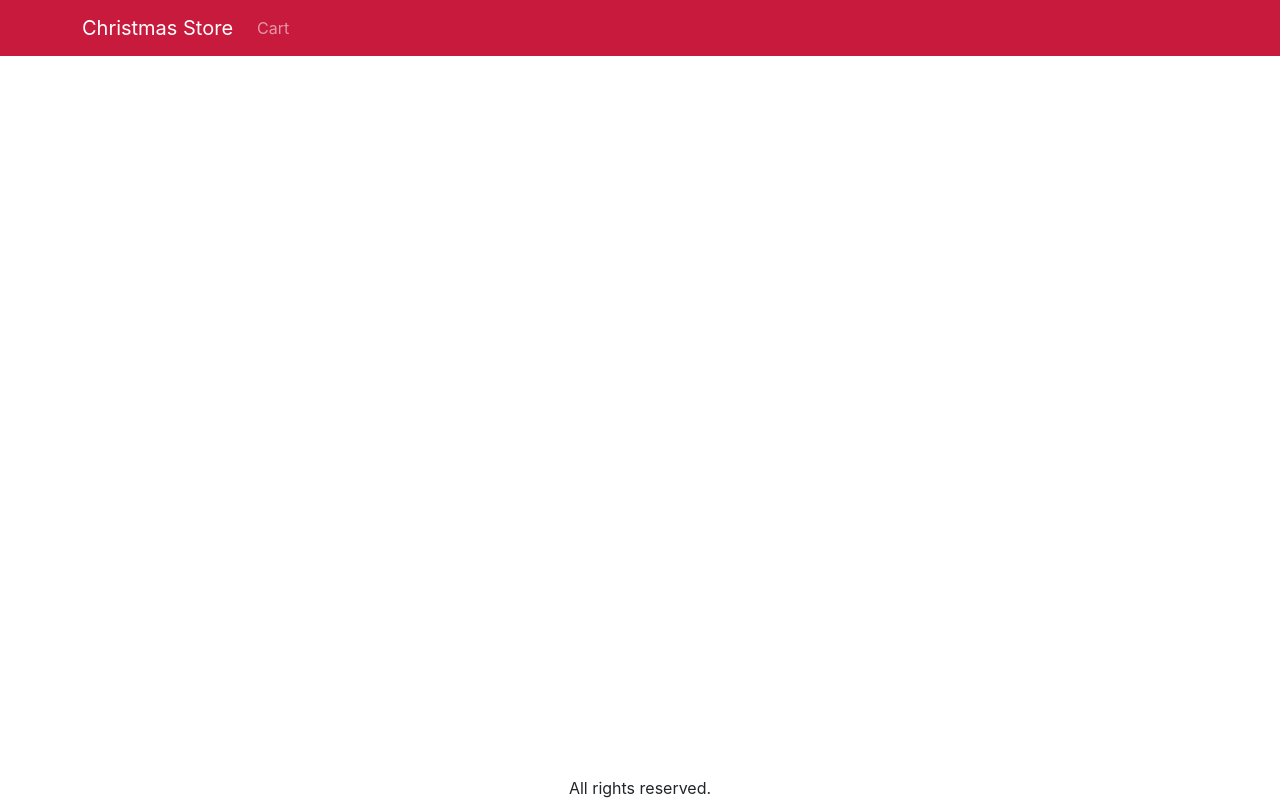
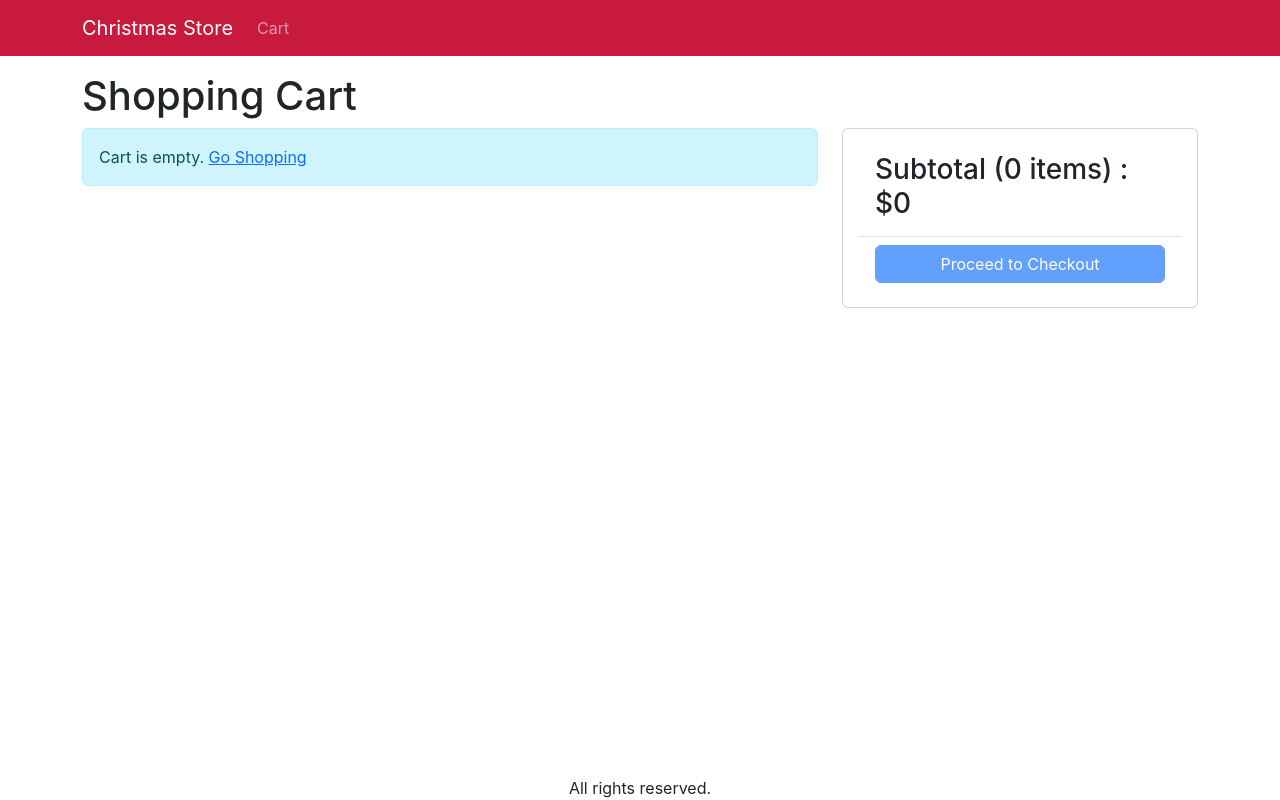
Before and after one commit to twang72/Christmas-Store, a React (Create React App) app in the folder frontend/: page /cart in a window 1280 px wide. Built offline with nearby package versions, Linux system fonts and the light colour scheme.

Commit message:
Create CartScreen to show list of items and subtotal price, and checkout button.

```diff
--- a/frontend/src/App.js
+++ b/frontend/src/App.js
@@ -8,6 +8,7 @@
 import { LinkContainer } from 'react-router-bootstrap';
 import { useContext } from 'react';
 import { Store } from './Store';
+import CartScreen from './screens/CartScreen';
 
 function App() {
   const { state } = useContext(Store);
@@ -37,8 +38,9 @@
         <main>
           <Container className="mt-3">
             <Routes>
+              <Route path="/product/:slug" element={<ProductScreen />} />
+              <Route path="/cart" element={<CartScreen />} />
               <Route path="/" element={<HomeScreen />} />
-              <Route path="/product/:slug" element={<ProductScreen />} />
             </Routes>
           </Container>
         </main>
--- a/frontend/src/index.css
+++ b/frontend/src/index.css
@@ -40,7 +40,7 @@
 }
 
 .rating span {
-  color:gold;
+  color: gold;
 }
 
 .btn-primary {
@@ -50,3 +50,7 @@
 .img-large {
   max-width: 100%;
 }
+
+.img-thumbnail {
+  height: 80px;
+}
--- /dev/null
+++ b/frontend/src/screens/CartScreen.js
@@ -0,0 +1,96 @@
+import { useContext } from 'react';
+import { Helmet } from 'react-helmet-async';
+import { Store } from '../Store';
+import Row from 'react-bootstrap/esm/Row';
+import Col from 'react-bootstrap/esm/Col';
+import MessageBox from '../components/MessageBox';
+import ListGroup from 'react-bootstrap/ListGroup';
+import Button from 'react-bootstrap/Button';
+import Card from 'react-bootstrap/Card';
+import { Link } from 'react-router-dom';
+
+export default function CartScreen() {
+  const { state, dispatch: ctxDispatch } = useContext(Store);
+  const {
+    cart: { cartItems },
+  } = state;
+
+  return (
+    <div>
+      <Helmet>
+        <title>Shopping Cart</title>
+      </Helmet>
+      <h1>Shopping Cart</h1>
+      <Row>
+        <Col md={8}>
+          {cartItems.length === 0 ? (
+            <MessageBox>
+              Cart is empty. <Link to="/">Go Shopping</Link>
+            </MessageBox>
+          ) : (
+            <ListGroup>
+              {cartItems.map((item) => (
+                <ListGroup.Item key={item._id}>
+                  <Row className="align-items-center">
+                    <Col md={4}>
+                      <img
+                        src={item.image}
+                        alt={item.name}
+                        className="img-fluid rounded img-thumbnail"
+                      ></img>{' '}
+                      <Link to={`/product/${item.slug}`}>{item.name}</Link>
+                    </Col>
+                    <Col md={3}>
+                      <Button variant="light" disabled={item.quantity === 1}>
+                        <i className="fas fa-minus-circle"></i>
+                      </Button>{' '}
+                      <span>{item.quantity}</span>{' '}
+                      <Button
+                        variant="light"
+                        disabled={item.quantity === item.countInStock}
+                      >
+                        <i className="fas fa-plus-circle"></i>
+                      </Button>
+                    </Col>
+                    <Col md={3}>${item.price}</Col>
+                    <Col md={2}>
+                      <Button variant="light">
+                        <i className="fas fa-trash"></i>
+                      </Button>
+                    </Col>
+                  </Row>
+                </ListGroup.Item>
+              ))}
+            </ListGroup>
+          )}
+        </Col>
+        <Col md={4}>
+          <Card>
+            <Card.Body>
+              <ListGroup variant="flush">
+                <ListGroup.Item>
+                  <h3>
+                    Subtotal ({cartItems.reduce((a, c) => a + c.quantity, 0)}{' '}
+                    items) : $
+                    {cartItems.reduce((a, c) => a + c.price * c.quantity, 0)}
+                  </h3>
+                </ListGroup.Item>
+                <ListGroup.Item>
+                  <div className="d-grid">
+                    <Button
+                      type="button"
+                      variant="primary"
+                      disabled={cartItems.length === 0}
+                    >
+                      Proceed to Checkout
+                    </Button>
+                  </div>
+                </ListGroup.Item>
+              </ListGroup>
+            </Card.Body>
+          </Card>
+        </Col>
+      </Row>
+    </div>
+  );
+}
--- a/frontend/src/screens/ProductScreen.js
+++ b/frontend/src/screens/ProductScreen.js
@@ -1,4 +1,4 @@
-import { useParams } from 'react-router-dom';
+import { useNavigate, useParams } from 'react-router-dom';
 import { useReducer, useEffect, useContext } from 'react';
 import axios from 'axios';
 import Row from 'react-bootstrap/Row';
@@ -28,6 +28,7 @@
 };
 
 function ProductScreen() {
+  const navigate = useNavigate();
   //Get the slug from URL and use it for this screen.
   const params = useParams();
   const { slug } = params;
@@ -63,6 +64,7 @@
       type: 'CART_ADD_ITEM',
       payload: { ...product, quantity },
     });
+    navigate('/cart');
   };
 
   return loading ? (
```
